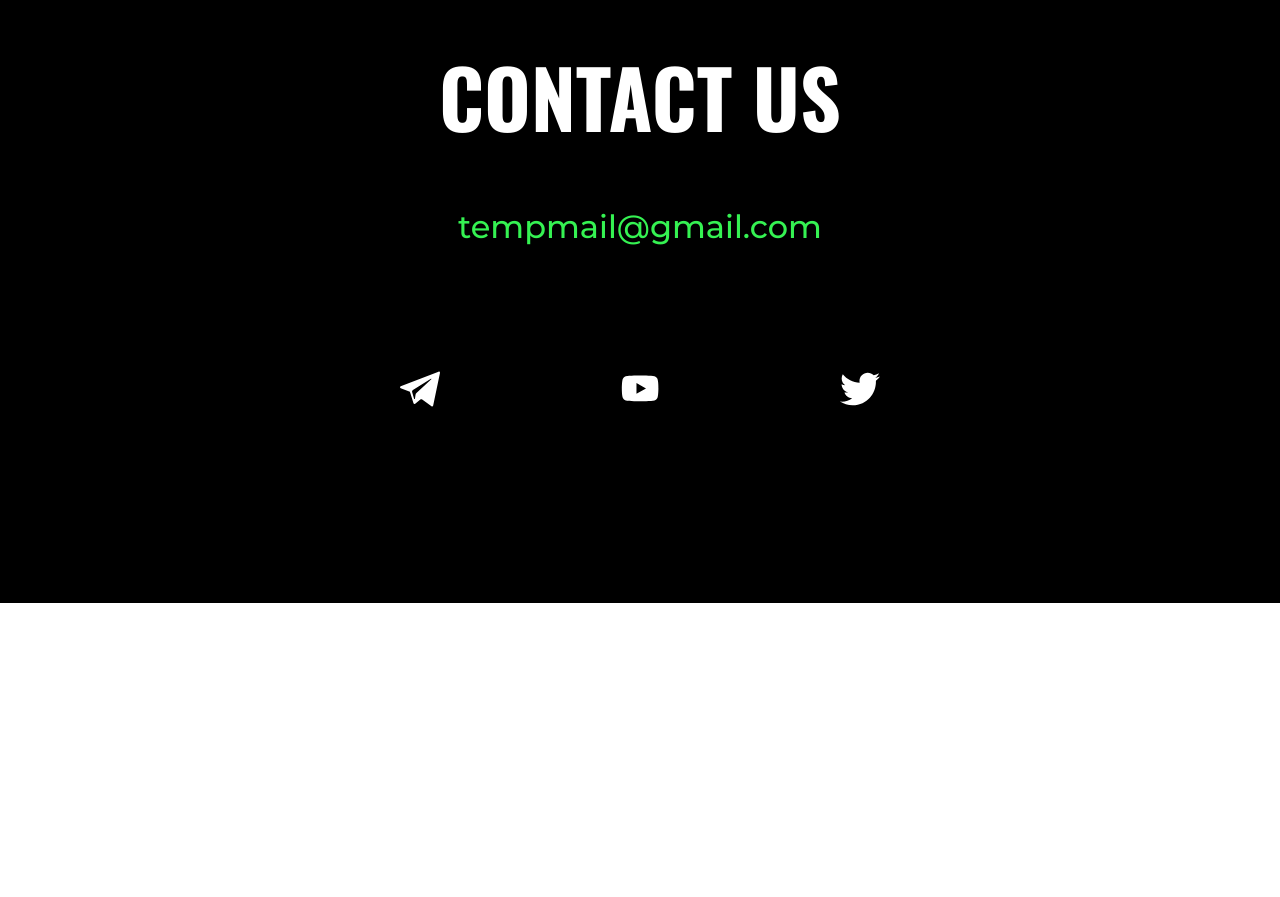
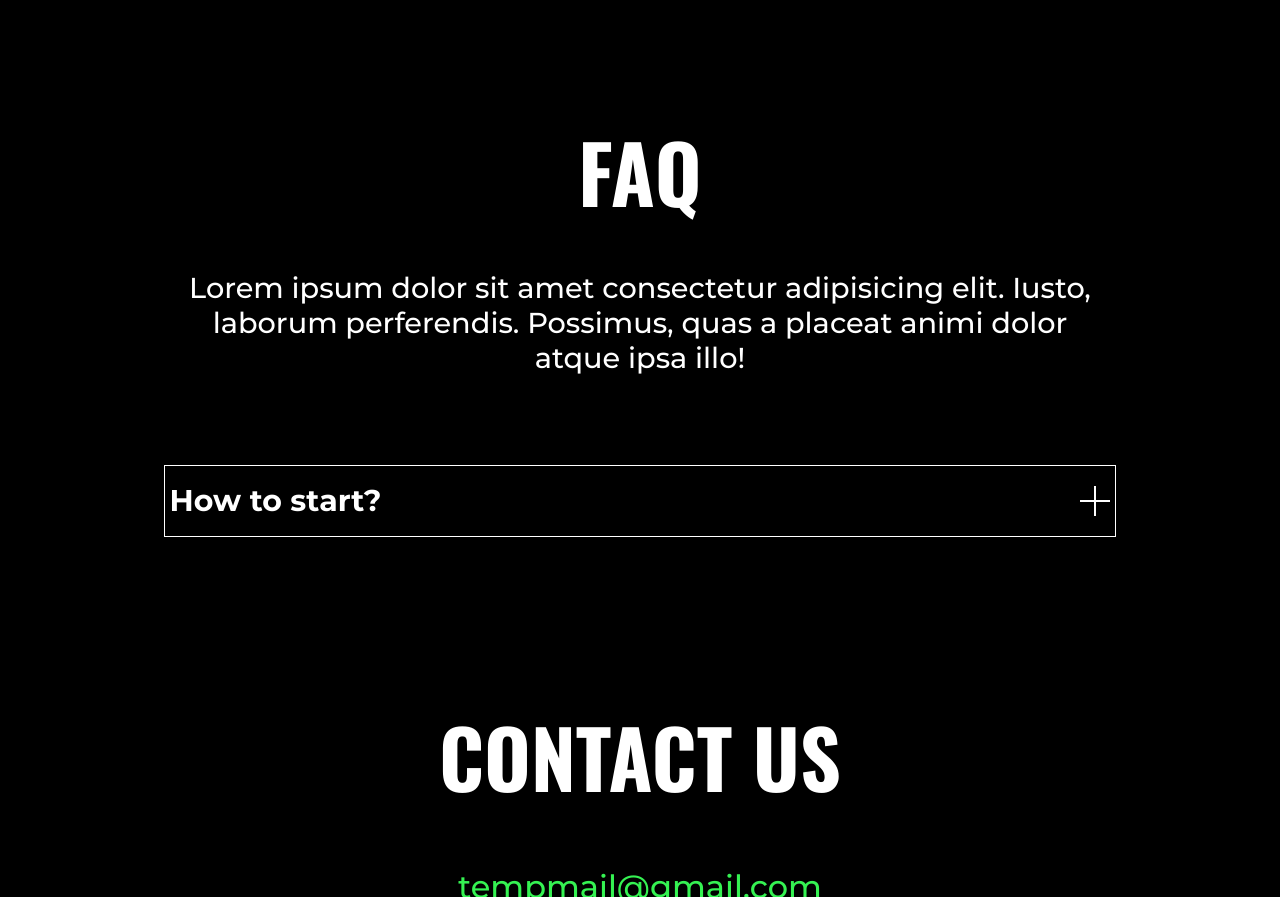
Before and after one commit to guaNa228/Poly_Mine, a plain HTML site: page index.html in a window 1280 px wide. Shown: the part 3489-4386 px from the top of the page. Before the commit the page ends 4092 px from the top, so only its background shows below. Drawn offline with Linux system fonts and the light colour scheme.

Commit message:
faq section update

```diff
--- a/index.html
+++ b/index.html
@@ -149,6 +149,41 @@
             </div>
         </div>
     </article>
+    <article id="faq">
+        <div class="wrapper">
+            <div class="top-panel">
+                <h2 class="top-panel__header">
+                    FAQ</h2>
+                <p class="top-panel__description">
+                    Lorem ipsum dolor sit amet consectetur adipisicing elit. Iusto, laborum perferendis. Possimus, quas a placeat animi dolor atque ipsa illo!
+                </p>
+            </div>
+            <div class="cd-faq__items">
+                <ul class="cd-faq__group">
+                  <li class="cd-faq__item">
+                    <div class="cd-faq__trigger how_start" href="#0">
+                        <div>How to start?</div>
+                        <img src="files/faq/plus.svg" alt="">
+                    </div>
+                    <div class="cd-faq__content">
+                      <div class="text-component">
+                        Для подключения к виртуальному миру необходимо установить Minecraft версии 1.16.5.<br><br>
+
+Версия для Windows: <a href="https://tlaun.ch/exe" class="def_link">https://tlaun.ch/exe</a>
+<br>
+Версия для Linux и macOS: <a href="https://tlaun.ch/exe" class="def_link">https://tlaun.ch/jar</a>
+<br>
+<br>
+После окончания установки откроется окно загрузчика игры. Укажите данные от своего аккаунта и выберите версию «Версия 1.16.5».
+<br>
+<br>
+В запущенной игре выберите раздел «Мультиплеер» и добавьте новый сервер: «АДРЕС_СЕРВЕРА:25565».
+                      </div>
+                    </div> <!-- cd-faq__content -->
+                  </li>
+              </div>
+        </div>
+    </article>
     <footer id="contacts">
         <div class="wrapper">
             <div class="top-panel">
--- a/js/main.js
+++ b/js/main.js
@@ -65,3 +65,26 @@ function disableScroll() {
 function enableScroll() {
     window.onscroll = function() {};
 }
+
+/* FAQ trigger */
+
+let questions = document.querySelectorAll('.cd-faq__trigger');
+questions.forEach((item) => {
+    item.addEventListener('click', questionOpen)
+});
+
+function questionOpen() {
+    this.classList.toggle('active');
+    if (this.classList.contains('active')) this.lastElementChild.src = this.lastElementChild.src.replace('plus', 'minus')
+    else this.lastElementChild.src = this.lastElementChild.src.replace('minus', 'plus')
+}
+
+/* Fast start button */
+let fast_start_button = document.querySelector('.header__content_button');
+fast_start_button.addEventListener('click', fastStart);
+let faqSection = document.querySelector('article#faq');
+let how_start = document.querySelector('.how_start');
+function fastStart() {
+    faqSection.scrollIntoView();
+    questionOpen.call(how_start);
+}
--- a/style/style.css
+++ b/style/style.css
@@ -60,6 +60,11 @@ article {
     margin: 0 auto;
     background: #000;
     padding-bottom: 35px;
+}
+
+article#faq {
+    padding-top: 75px;
+    padding-bottom: 150px;
 }
 
 @media (max-width: 820px) {
@@ -735,3 +740,66 @@ nav.social a svg {
 nav.social a:hover svg {
     filter: invert(42%) sepia(1503%) saturate(800%) hue-rotate(24deg) brightness(119%) contrast(119%);
 }
+
+.cd-faq__items {
+    width: 100%;
+
+}
+
+.cd-faq__item {
+    width: 100%;
+    border: 1px solid white;
+    min-height: 60px;
+    padding: 5px;
+    margin-bottom: 10px;
+    display: flex;
+    flex-direction: column;
+    transition: 1s;
+}
+
+div.cd-faq__trigger {
+    height: 60px;
+    font-size: 30px;
+    color: white;
+    font-family: Montserrat-Bold;
+    display: flex;
+    align-items: center;
+    justify-content: space-between;
+    cursor: pointer;
+}
+
+.cd-faq__trigger div {
+    display: block;
+    transition: .5s;
+}
+
+.cd-faq__trigger:hover div {
+    color: #35f252;
+}
+
+.cd-faq__content {
+    display: none;
+    color: white;
+    font-family: Montserrat-Medium;
+    font-size: 22px;
+    line-height: 40px;
+}
+
+.cd-faq__trigger.active+.cd-faq__content{
+    display: block;
+}
+
+.cd-faq__trigger img {
+    width: 30px;
+    height: 30px;
+    filter: invert(100%);
+}
+
+.cd-faq__trigger:hover img {
+    filter: invert(99%) sepia(190%) saturate(1900%) hue-rotate(55deg) brightness(80%) contrast(90%);
+}
+
+a.def_link {
+    color: #35f252;
+    cursor: pointer;
+}
```
Also changed, not shown: files/faq/minus.svg (added), files/faq/plus.svg (added), files/footer/vk.svg (added).
